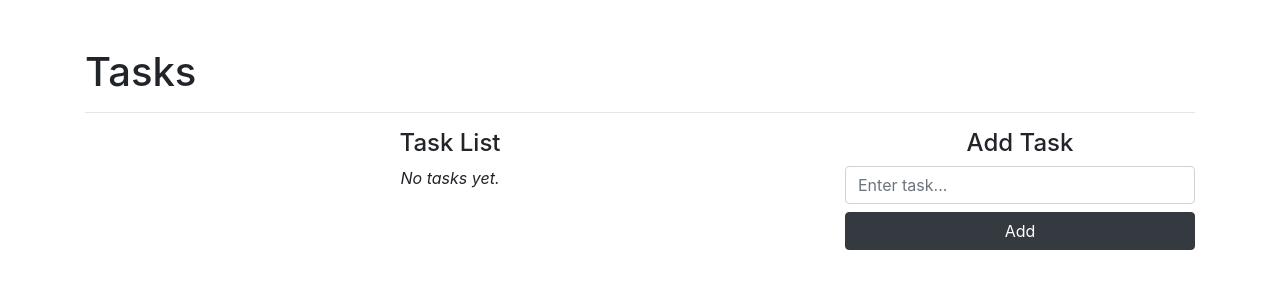
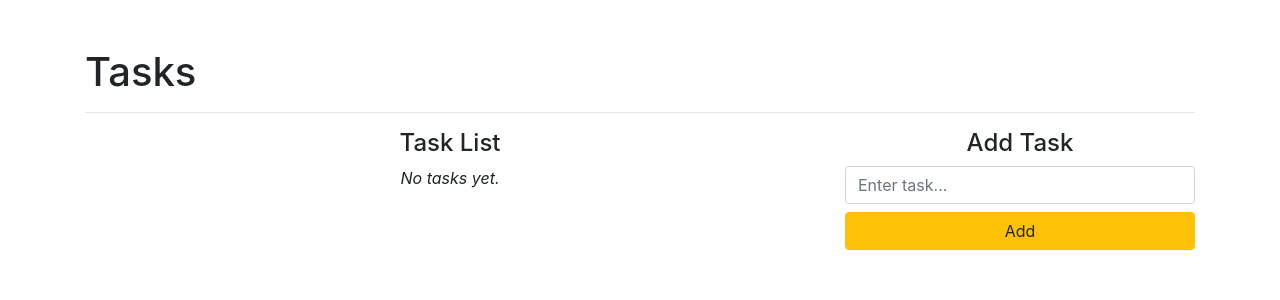
Before and after one commit to salchichongallo/zulu-tasks, a React (Vite) app: page / in a window 1280 px wide. Shown: the top 300 px of the page. Built offline with nearby package versions, Linux system fonts and the light colour scheme; the HTML template or start-up script is replaced by a standard one.

Commit message:
edit tasks

```diff
--- a/src/App.jsx
+++ b/src/App.jsx
@@ -8,6 +8,8 @@ const createTask = name => ({name, id: nanoid()})
 function App() {
   const [task, setTask] = React.useState('')
   const [tasks, setTasks] = React.useState([])
+  const [editingTask, setEditingTask] = React.useState(null)
+  const isEditing = !!editingTask
 
   const addTask = event => {
     event.preventDefault()
@@ -23,6 +25,26 @@ function App() {
     setTasks(tasks => tasks.filter(t => t.id !== taskId))
   }
 
+  const editTask = event => {
+    event.preventDefault()
+    if (isEmpty(task)) {
+      console.info('Task is empty, skipping.')
+      return
+    }
+    setTasks(tasks =>
+      tasks.map(t =>
+        t.id === editingTask.id ? {...editingTask, name: task} : t
+      )
+    )
+    setTask('')
+    setEditingTask(null)
+  }
+
+  const startEditing = task => {
+    setEditingTask(task)
+    setTask(task.name)
+  }
+
   return (
     <div className="container mt-5">
       <h1>Tasks</h1>
@@ -30,20 +52,33 @@ function App() {
       <div className="row">
         <div className="col-8">
           <h4 className="text-center">Task List</h4>
-          <TaskList tasks={tasks} onTaskDelete={deleteTask} />
+          <TaskList
+            tasks={tasks}
+            onTaskDelete={deleteTask}
+            onTaskEdit={startEditing}
+          />
         </div>
         <div className="col-4">
-          <h4 className="text-center">Add Task</h4>
-          <form onSubmit={addTask}>
+          <h4 className="text-center">
+            {isEditing ? 'Edit Task' : 'Add Task'}
+          </h4>
+          <form onSubmit={isEditing ? editTask : addTask}>
             <input
               value={task}
               onChange={event => setTask(event.currentTarget.value)}
               type="text"
               className="form-control mb-2"
-              placeholder="Enter task..."
+              placeholder={isEditing ? 'Enter new name...' : 'Enter task...'}
             />
-            <button type="submit" className="btn btn-dark btn-block">
-              Add
+            <button
+              type="submit"
+              className={
+                isEditing
+                  ? 'btn btn-block btn-dark'
+                  : 'btn btn-block btn-warning'
+              }
+            >
+              {isEditing ? 'Save' : 'Add'}
             </button>
           </form>
         </div>
--- a/src/TaskItem.jsx
+++ b/src/TaskItem.jsx
@@ -1,6 +1,6 @@
 import React from 'react'
 
-function TaskItem({name, onDelete}) {
+function TaskItem({name, onDelete, onEdit}) {
   return (
     <li className="list-group-item">
       <span className="lead">{name}</span>
@@ -11,7 +11,11 @@ function TaskItem({name, onDelete}) {
       >
         Delete
       </button>
-      <button type="button" className="btn btn-warning btn-sm float-right">
+      <button
+        onClick={onEdit}
+        type="button"
+        className="btn btn-warning btn-sm float-right"
+      >
         Edit
       </button>
     </li>
--- a/src/TaskList.jsx
+++ b/src/TaskList.jsx
@@ -1,7 +1,7 @@
 import React from 'react'
 import TaskItem from './TaskItem'
 
-function TaskList({tasks, onTaskDelete}) {
+function TaskList({tasks, onTaskDelete, onTaskEdit}) {
   const hasTasks = tasks.length > 0
 
   if (!hasTasks) {
@@ -15,6 +15,7 @@ function TaskList({tasks, onTaskDelete}) {
           key={task.id}
           {...task}
           onDelete={() => onTaskDelete(task.id)}
+          onEdit={() => onTaskEdit(task)}
         />
       ))}
     </ul>
```
